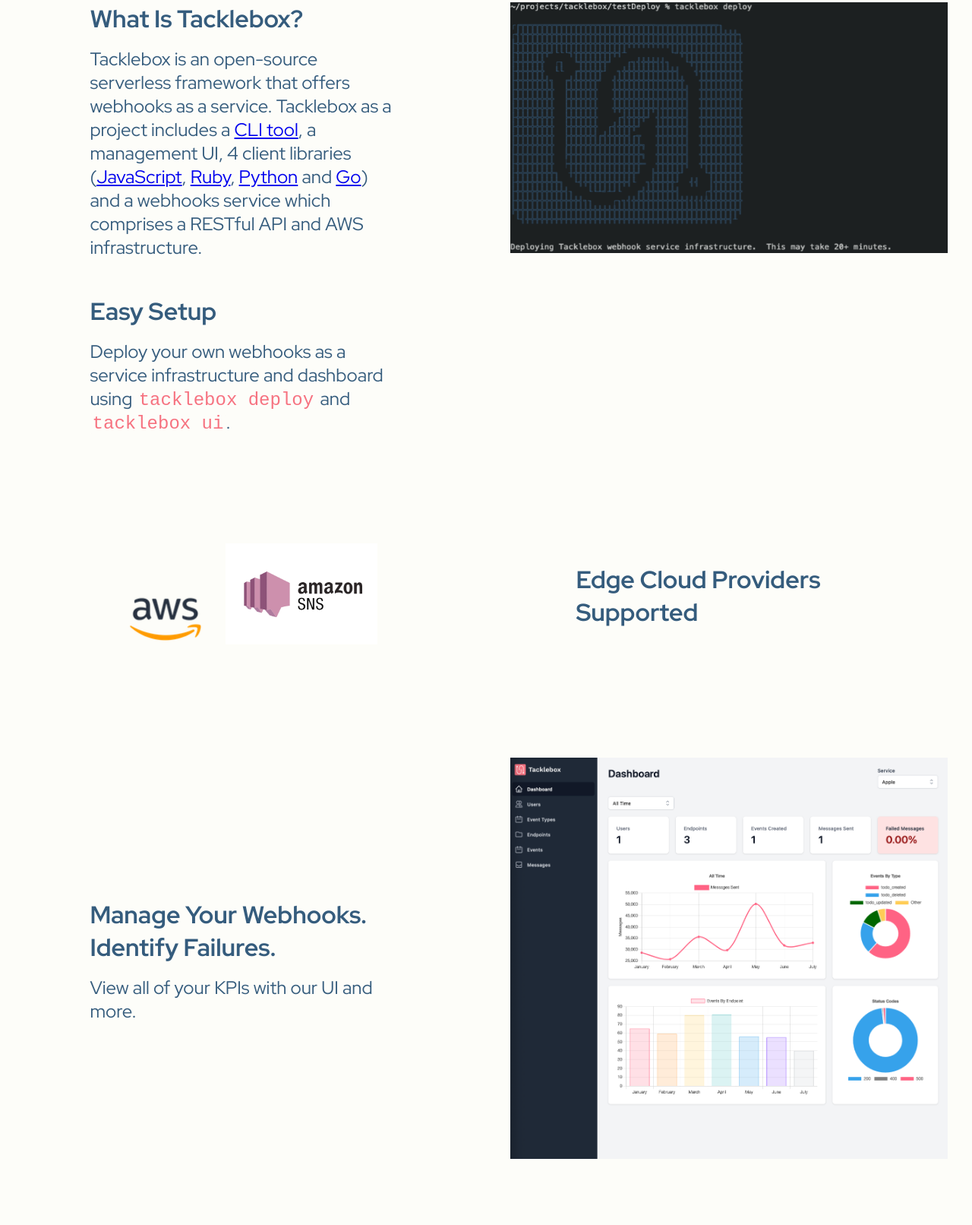
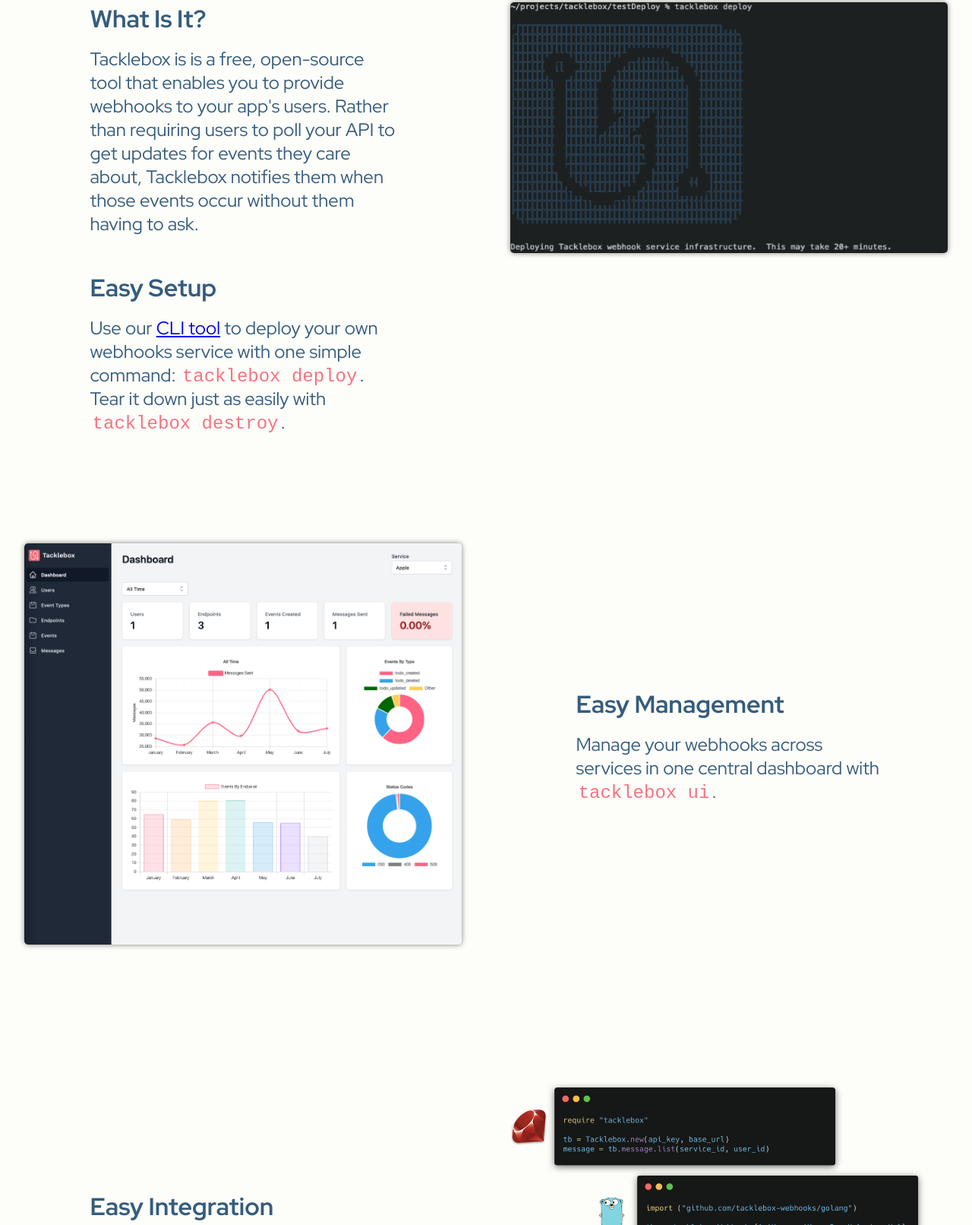
Before and after one commit to tacklebox-webhooks/tacklebox-webhooks.github.io, a website: page index.html in a window 1280 px wide. Shown: the part 1070-2682 px from the top of the page at 76% size. Drawn offline with nearby package versions, Linux system fonts and the light colour scheme.

Commit message:
Cleaning up landing page content

```diff
--- a/index.html
+++ b/index.html
@@ -66,7 +66,10 @@
             <li><a href="case-study.html">Case Study</a></li>
             <li><a href="team.html">Our Team</a></li>
             <li class="flex-float-right">
-              <a href="https://github.com/tacklebox-webhooks/cli" target="_blank">
+              <a
+                href="https://github.com/tacklebox-webhooks/cli"
+                target="_blank"
+              >
                 <img
                   src="images/logos/github-mark-light.png"
                   alt="Tacklebox GitHub"
@@ -96,66 +99,84 @@
 
     <h1 id="overview">Overview</h1>
 
+    <!-- First section -->
     <section class="integration">
       <article class="box">
         <div class="text-box">
-          <h1>What Is Tacklebox?</h1>
+          <h1>What Is It?</h1>
           <p>
-            Tacklebox is an open-source serverless framework that offers
-            webhooks as a service. Tacklebox as a project includes a
-            <a href="https://github.com/tacklebox-webhooks/cli">CLI tool</a>, a
-            management UI, 4 client libraries
-            (<a href="https://github.com/tacklebox-webhooks/javascript">JavaScript</a>,
-            <a href="https://github.com/tacklebox-webhooks/ruby">Ruby</a>,
-            <a href="https://github.com/tacklebox-webhooks/python">Python</a> and
-            <a href="https://github.com/tacklebox-webhooks/golang">Go</a>)
-            and a webhooks service which comprises a RESTful API and AWS
-            infrastructure.
+            Tacklebox is is a free, open-source tool that enables you to provide
+            webhooks to your app's users. Rather than requiring users to poll
+            your API to get updates for events they care about, Tacklebox
+            notifies them when those events occur without them having to ask.
           </p>
           <p>&nbsp;</p>
           <h1>Easy Setup</h1>
           <p>
-            Deploy your own webhooks as a service infrastructure and dashboard
-            using
-            <code>tacklebox deploy</code> and <code>tacklebox ui</code>.
+            Use our
+            <a href="https://github.com/tacklebox-webhooks/cli">CLI tool</a> to
+            deploy your own webhooks service with one simple command:
+            <code>tacklebox deploy</code>. Tear it down just as easily with
+            <code>tacklebox destroy</code>.
           </p>
         </div>
       </article>
 
       <div class="box">
         <img
-          class="gif"
+          class="gif shadow-screenshot"
           src="images/gifs/cliArt.png"
           alt="Tacklebox setup command in action"
         />
       </div>
     </section>
 
+    <!-- Second section -->
     <section class="integration">
       <div class="box providers">
-        <img width="150px" src="images/logos/aws-logo.png" />
-        <img width="200px" src="images/logos/sns-logo.png" />
+        <!-- <img width="150px" src="images/logos/aws-logo.png" />
+        <img width="200px" src="images/logos/sns-logo.png" /> -->
+        <img
+          id="ui-screenshot"
+          class="browser-screenshot shadow-screenshot"
+          src="images/screenshots/main.png"
+          alt="central control point for viewing services"
+        />
       </div>
 
       <article class="box">
         <div class="text-box">
-          <h1>Edge Cloud Providers<br />Supported</h1>
+          <h1>Easy Management</h1>
+          <p>
+            Manage your webhooks across services in one central dashboard with
+            <code>tacklebox ui</code>.
+          </p>
         </div>
       </article>
     </section>
 
+    <!-- Third section -->
     <section class="integration">
       <article class="box">
         <div class="text-box">
-          <h1>Manage Your Webhooks.<br />Identify Failures.</h1>
-          <p>View all of your KPIs with our UI and more.</p>
+          <h1>Easy Integration</h1>
+          <p>
+            Integrate Tacklebox into your existing applications with one of our
+            four client libraries in
+            <a href="https://github.com/tacklebox-webhooks/ruby">Ruby</a>,
+            <a href="https://github.com/tacklebox-webhooks/golang">GoLang</a>,
+            <a href="https://github.com/tacklebox-webhooks/javascript"
+              >JavaScript</a
+            >, or
+            <a href="https://github.com/tacklebox-webhooks/python">Python</a>.
+          </p>
         </div>
       </article>
 
       <div class="box">
         <img
           class="browser-screenshot"
-          src="images/screenshots/main.png"
+          src="images/newDiagrams/clientLibraries.png"
           alt="central control point for viewing services"
         />
       </div>
@@ -198,16 +219,16 @@
                 <li>
                   <script type="text/javascript" language="javascript">
                     ML = 'e/ioh lr"g<=c.mtad>:b@f';
-                    MI = ":@5470F;8>@26?3C40663E9@D7206A0@6>02A@=<3>8B:1@B";
-                    OT = "";
+                    MI = ':@5470F;8>@26?3C40663E9@D7206A0@6>02A@=<3>8B:1@B';
+                    OT = '';
                     for (j = 0; j < MI.length; j++) {
                       OT += ML.charAt(MI.charCodeAt(j) - 48);
                     }
-                    let arr = OT.split("</a>").slice(0, 1);
+                    let arr = OT.split('</a>').slice(0, 1);
                     arr.push(
                       `${`<img src="images/icons/email_icon.png" alt="email" /></a>`}`
                     );
-                    document.write(arr.join(""));
+                    document.write(arr.join(''));
                     // -->
                   </script>
                 </li>
@@ -236,16 +257,16 @@
                 <li>
                   <script type="text/javascript" language="javascript">
                     ML2 = 's >h"ma@/.elo=ir<:uft';
-                    MI2 = "@613?:C=456>;D<A6?D3B?75590D42";
-                    OT2 = "";
+                    MI2 = '@613?:C=456>;D<A6?D3B?75590D42';
+                    OT2 = '';
                     for (j = 0; j < MI2.length; j++) {
                       OT2 += ML2.charAt(MI2.charCodeAt(j) - 48);
                     }
-                    let arr2 = OT2.split("</a>").slice(0, 1);
+                    let arr2 = OT2.split('</a>').slice(0, 1);
                     arr2.push(
                       `${`<img src="images/icons/email_icon.png" alt="email" /></a>`}`
                     );
-                    document.write(arr2.join(""));
+                    document.write(arr2.join(''));
                     // -->
                   </script>
                 </li>
@@ -274,16 +295,16 @@
                 <li>
                   <script type="text/javascript" language="javascript">
                     ML3 = ' "<z:>o.irem=cflbhagt@/';
-                    MI3 = "2B0A9:><1;B8?D64@38CC3EC;B8?7=6;15";
-                    OT3 = "";
+                    MI3 = '2B0A9:><1;B8?D64@38CC3EC;B8?7=6;15';
+                    OT3 = '';
                     for (j = 0; j < MI3.length; j++) {
                       OT3 += ML3.charAt(MI3.charCodeAt(j) - 48);
                     }
-                    let arr3 = OT3.split("</a>").slice(0, 1);
+                    let arr3 = OT3.split('</a>').slice(0, 1);
                     arr3.push(
                       `${`<img src="images/icons/email_icon.png" alt="email" /></a>`}`
                     );
-                    document.write(arr3.join(""));
+                    document.write(arr3.join(''));
                     // -->
                   </script>
                 </li>
@@ -312,16 +333,16 @@
                 <li>
                   <script type="text/javascript" language="javascript">
                     ML4 = ' "<z:>o.irem=cflbhagt@/';
-                    MI4 = "2B0A9:><1;B8?D64@38CC3EC;B8?7=6;15";
-                    OT4 = "";
+                    MI4 = '2B0A9:><1;B8?D64@38CC3EC;B8?7=6;15';
+                    OT4 = '';
                     for (j = 0; j < MI4.length; j++) {
                       OT4 += ML4.charAt(MI4.charCodeAt(j) - 48);
                     }
-                    let arr4 = OT4.split("</a>").slice(0, 1);
+                    let arr4 = OT4.split('</a>').slice(0, 1);
                     arr4.push(
                       `${`<img src="images/icons/email_icon.png" alt="email" /></a>`}`
                     );
-                    document.write(arr4.join(""));
+                    document.write(arr4.join(''));
                     // -->
                   </script>
                 </li>
--- a/stylesheets/main.css
+++ b/stylesheets/main.css
@@ -119,6 +119,11 @@
 
 .browser-screenshot {
   width: 100%;
+}
+
+.shadow-screenshot {
+  border-radius: 5px;
+  box-shadow: 0 0 7px grey;
 }
 
 .button {
```
